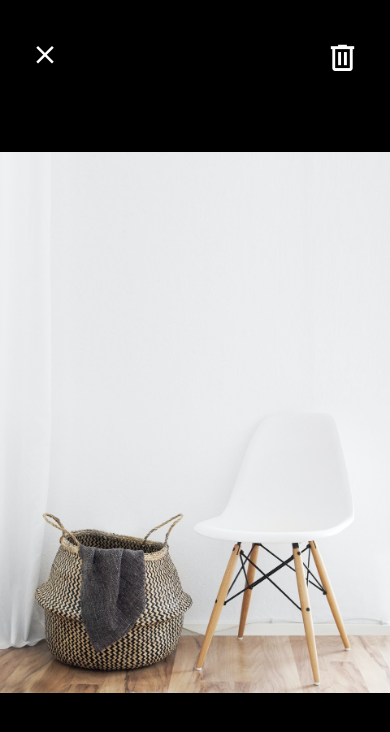
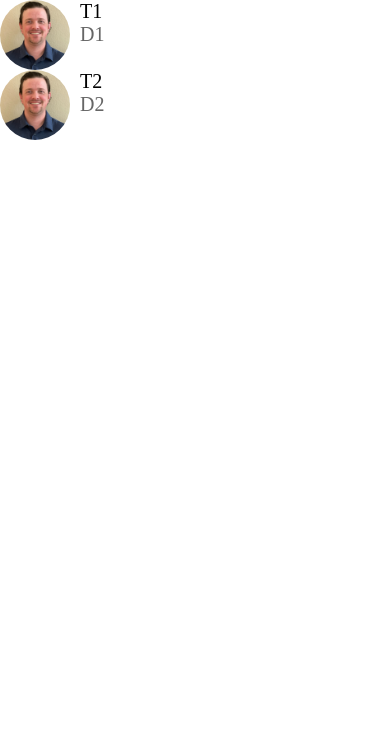
Before and after one commit to WaltersMatthew/DoneWithIt, a React Native app: screen / in a window 390 px wide. Shown: the top 732 px of the page. Built offline with nearby package versions, Linux system fonts and the light colour scheme.

Commit message:
add global screen component for safeareaview on all devices

```diff
--- a/App.js
+++ b/App.js
@@ -1,7 +1,7 @@
 import React from "react";
 import { View } from "react-native";
 
-import ViewImageScreen from "./app/screens/ViewImageScreen";
+import MessagesScreen from "./app/screens/MessagesScreen";
 export default function App() {
-    return <ViewImageScreen />;
+    return <MessagesScreen />;
 }
--- /dev/null
+++ b/app/Components/Screen.js
@@ -0,0 +1,15 @@
+import React from "react";
+import Constants from "expo-constants";
+import { SafeAreaView, StyleSheet } from "react-native";
+
+function Screen({ children }) {
+    return <SafeAreaView style={styles.screen}>{children}</SafeAreaView>;
+}
+
+const styles = StyleSheet.create({
+    screen: {
+        paddingTop: Constants.statusBarHeight,
+    },
+});
+
+export default Screen;
--- /dev/null
+++ b/app/screens/MessagesScreen.js
@@ -0,0 +1,41 @@
+import React from "react";
+import { FlatList, StyleSheet } from "react-native";
+
+import ListItem from "../Components/ListItem";
+import Screen from "../Components/Screen";
+
+const messages = [
+    {
+        id: 1,
+        title: "T1",
+        description: "D1",
+        image: require("../assets/headshot.jpg"),
+    },
+    {
+        id: 2,
+        title: "T2",
+        description: "D2",
+        image: require("../assets/headshot.jpg"),
+    },
+];
+function MessagesScreen(props) {
+    return (
+        <Screen>
+            <FlatList
+                data={messages}
+                keyExtractor={(message) => message.id.toString()}
+                renderItem={({ item }) => (
+                    <ListItem
+                        title={item.title}
+                        subTitle={item.description}
+                        image={item.image}
+                    />
+                )}
+            />
+        </Screen>
+    );
+}
+
+const styles = StyleSheet.create({});
+
+export default MessagesScreen;
```
